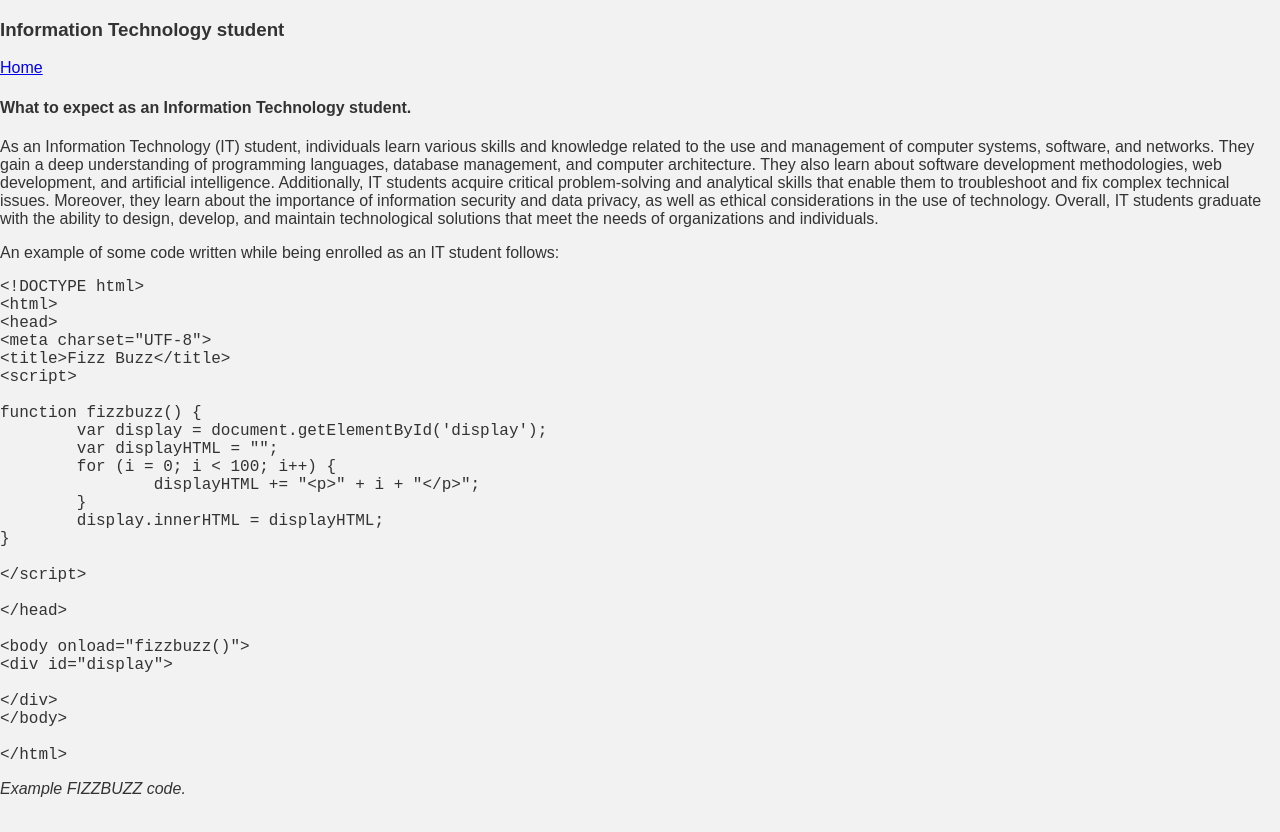
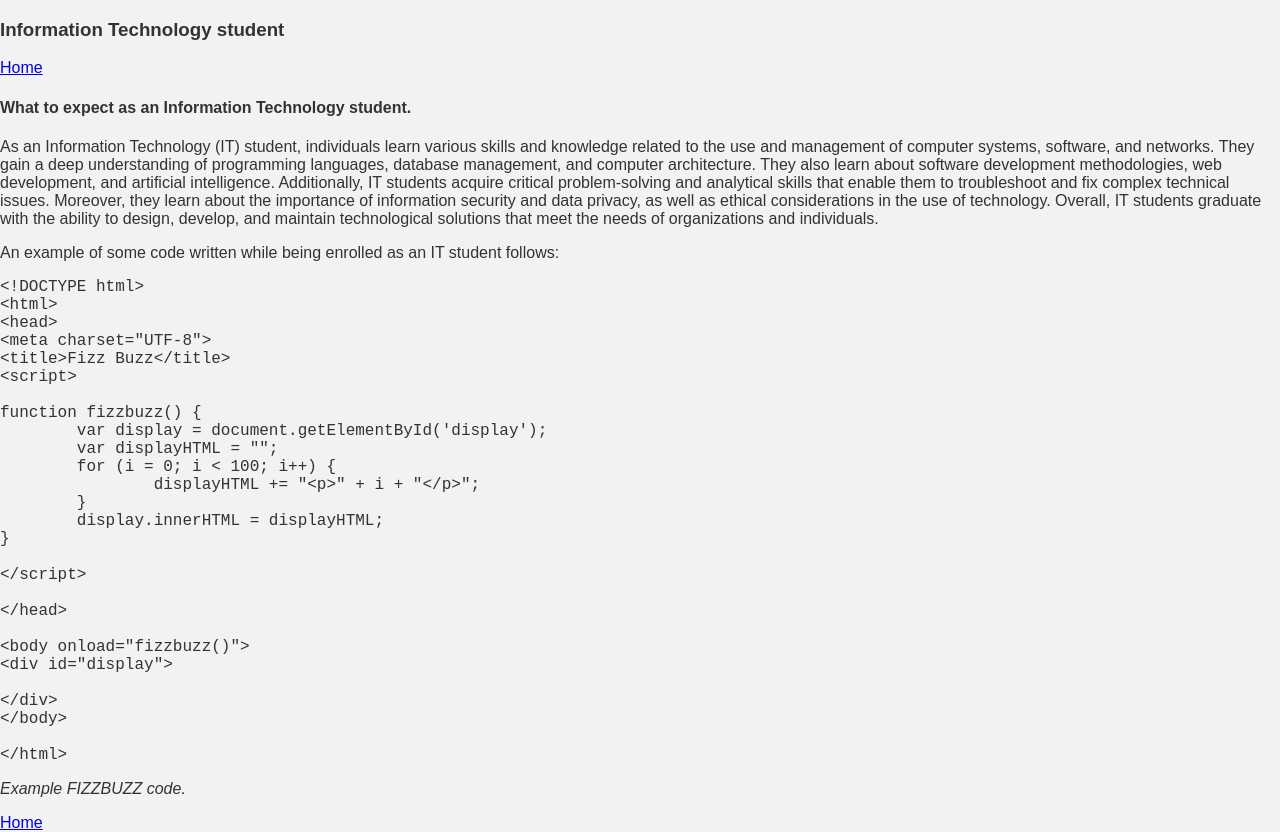
Before and after one commit to zrehagen/zrehagen.github.io, a plain HTML site: page IT_page.html in a window 1280 px wide. Drawn offline with Linux system fonts and the light colour scheme.

Commit message:
final push?

```diff
--- a/IT_page.html
+++ b/IT_page.html
@@ -46,5 +46,5 @@ function fizzbuzz() {
 <p><em>Example FIZZBUZZ code.</em></p>
 
 </body>
-
+<footer><a href="home_page.html">Home</a></footer>
 </html>
```
Also changed, not shown: elec_page.html (+1 -1 lines), marine_page.html (+1 -1 lines), pic_page.html (+1 -1 lines).
